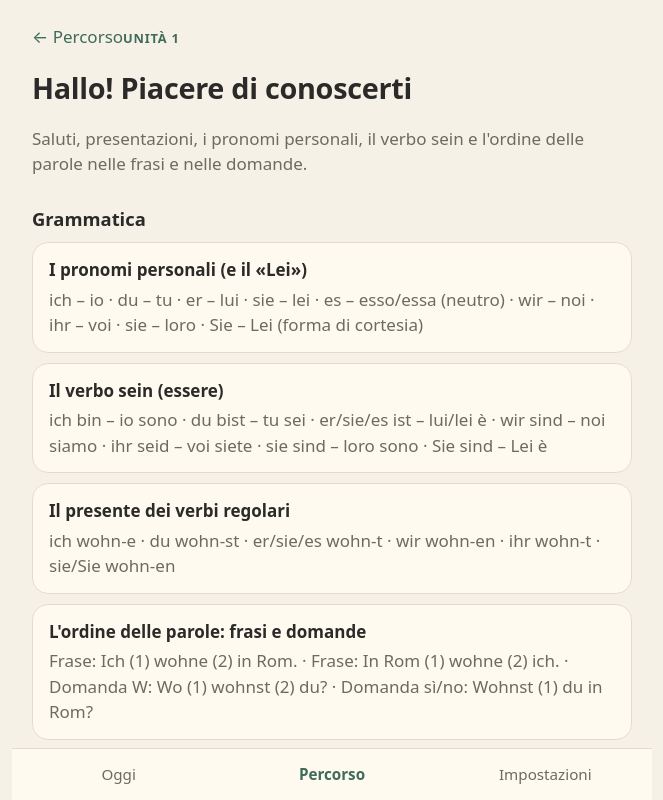
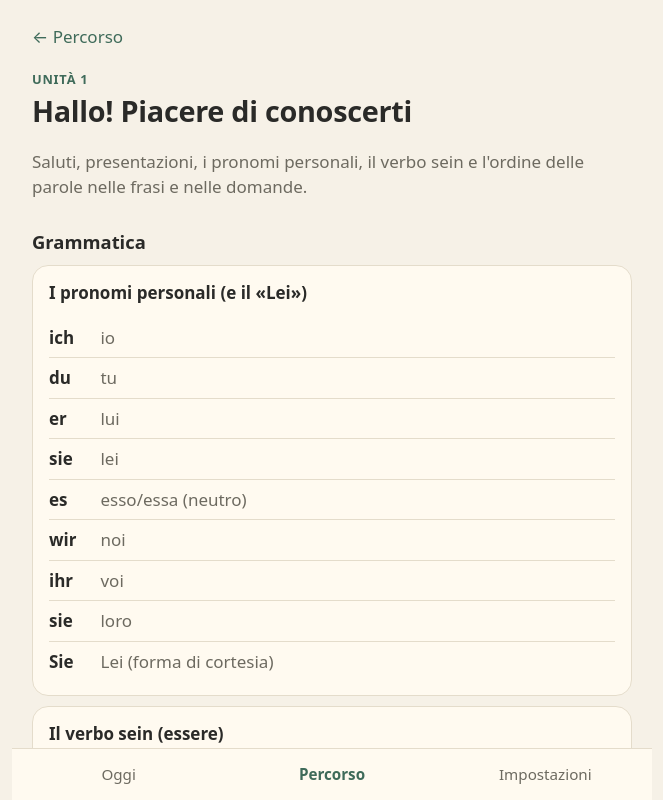
Before and after one commit to l-wittgenstein/kuckuck, a React (Vite) app: page /#/percorso/a1-u01 in a window 1280 px wide. Shown: the whole page, without its empty margins (308-971 px from the left). Built offline with nearby package versions, Linux system fonts and the light colour scheme.

Commit message:
Show grammar patterns as rows; fix unit header layout
Co-Authored-By: Claude Opus 5.5 <noreply@anthropic.com>
Claude-Session: https://claude.ai/code/session_0154spBtkzbEmMbSNGrHkZUa

```diff
--- a/content/a1/u02/grammar.json
+++ b/content/a1/u02/grammar.json
@@ -180,12 +180,13 @@
       "Spesso il plurale aggiunge l'Umlaut (i due puntini) sulla vocale: Buch → Bücher, Bruder → Brüder."
     ],
     "pattern": [
-      "-e: der Hund → die Hunde",
-      "-er (con Umlaut): der Mann → die Männer, das Buch → die Bücher",
-      "-n / -en: die Katze → die Katzen, die Frau → die Frauen",
-      "-s: das Auto → die Autos",
-      "uguale: das Mädchen → die Mädchen",
-      "solo Umlaut: der Bruder → die Brüder"
+      "-e – Hund → die Hunde",
+      "-er + Umlaut – Buch → die Bücher",
+      "-er – Kind → die Kinder",
+      "-n / -en – Katze → die Katzen",
+      "-s – Auto → die Autos",
+      "uguale – Mädchen → die Mädchen",
+      "solo Umlaut – Bruder → die Brüder"
     ],
     "examples": [
       { "de": "Die Kinder lernen Deutsch.", "it": "I bambini imparano il tedesco." },
--- a/src/features/path/UnitPreview.tsx
+++ b/src/features/path/UnitPreview.tsx
@@ -33,7 +33,26 @@ export function UnitPreview() {
         {unit.grammar.map((g) => (
           <li key={g.id} className="card">
             <strong>{g.title}</strong>
-            <span className="muted">{g.pattern.join(" · ")}</span>
+            <table className="pattern">
+              <tbody>
+                {g.pattern.map((line) => {
+                  // "ich bin – io sono" → German | Italian; other lines span both.
+                  const [de, itText] = line.split(" – ");
+                  return (
+                    <tr key={line}>
+                      {itText === undefined ? (
+                        <td colSpan={2} lang="de">{line}</td>
+                      ) : (
+                        <>
+                          <td lang="de" className="pattern-de">{de}</td>
+                          <td className="muted">{itText}</td>
+                        </>
+                      )}
+                    </tr>
+                  );
+                })}
+              </tbody>
+            </table>
           </li>
         ))}
       </ul>
--- a/src/styles/base.css
+++ b/src/styles/base.css
@@ -114,6 +114,7 @@ a { color: var(--accent); }
 }
 
 .unit-number {
+  display: block;
   font-size: 0.8rem;
   text-transform: uppercase;
   letter-spacing: 0.06em;
@@ -128,7 +129,7 @@ a { color: var(--accent); }
 
 .back-link {
   display: inline-block;
-  margin-bottom: 16px;
+  margin-bottom: 20px;
   text-decoration: none;
 }
 
@@ -141,3 +142,24 @@ a { color: var(--accent); }
 .article-der { color: var(--der); }
 .article-die { color: var(--die); }
 .article-das { color: var(--das); }
+
+.pattern {
+  width: 100%;
+  margin-top: 8px;
+  border-collapse: collapse;
+}
+
+.pattern td {
+  padding: 7px 0;
+  border-top: 1px solid var(--line);
+  vertical-align: top;
+}
+
+.pattern tr:first-child td { border-top: none; }
+
+.pattern td.pattern-de {
+  width: 1%;
+  white-space: nowrap;
+  padding-right: 24px;
+  font-weight: 600;
+}
```
